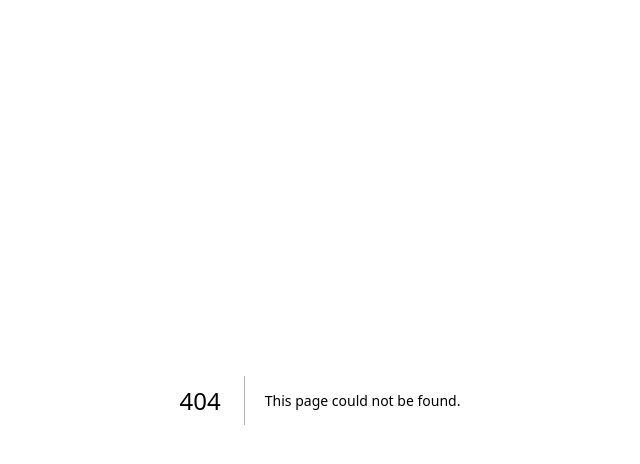
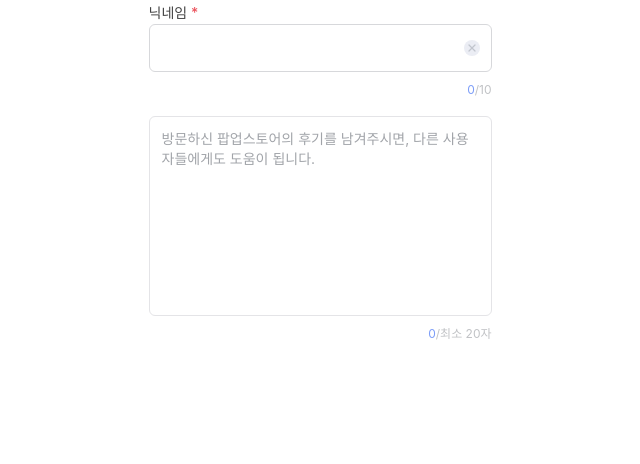
Before and after one commit to elfinana/poppy-fe, a Next.js app in the folder apps/web/: page /textField in a window 1280 px wide. Before the commit this address had no page. Shown: the top 464 px of the page, without its empty margins (320-960 px from the left). Built offline with nearby package versions, Linux system fonts and the light colour scheme.

Commit message:
feat : input & textField component modify

```diff
--- /dev/null
+++ b/apps/web/app/textField/page.tsx
@@ -0,0 +1,11 @@
+import { Input, Textarea } from '../../src/shared/index';
+
+type props = {};
+export default function page() {
+  return (
+    <div className="flex flex-col w-full gap-4">
+      <Input type="text" label="닉네임" />
+      <Textarea />
+    </div>
+  );
+}
--- /dev/null
+++ b/apps/web/src/shared/ui/icon.tsx
@@ -0,0 +1,24 @@
+import React from 'react';
+import { cn } from '@/src/shared/lib/utils';
+
+type Props = {
+  icon: string;
+  width?: number;
+  height?: number;
+  className?: string;
+};
+
+export const Icon = ({ className, icon, width = 16, height = 16 }: Props) => {
+  return (
+    <>
+      <span
+        className={cn('flex-shrink-0 block bg-center bg-no-repeat bg-cover', className)}
+        style={{
+          width: `${width}px`,
+          height: `${height}px`,
+          background: `url('/icons/${icon}.svg')`,
+        }}
+      />
+    </>
+  );
+};
--- a/apps/web/src/shared/ui/input.tsx
+++ b/apps/web/src/shared/ui/input.tsx
@@ -1,29 +1,64 @@
+'use client';
+
 import * as React from 'react';
+import { cn } from '@/src/shared/lib/utils';
+import { Icon } from './icon';
 
-import { cn } from '@/src/shared/lib/utils';
 type InputProps = React.ComponentProps<'input'> & {
   label?: string;
 };
+
 const Input = React.forwardRef<HTMLInputElement, InputProps>(({ className, type, label, ...props }, ref) => {
+  const inputRef = React.useRef<HTMLInputElement>(null);
+  const warningRef = React.useRef<HTMLDivElement>(null);
+  const [charCount, setCharCount] = React.useState(0);
+
+  const handleChange = (e: React.ChangeEvent<HTMLInputElement>) => {
+    const inputValue = e.target.value;
+
+    setCharCount(inputValue.length);
+
+    if (inputValue.length > 10) {
+      if (warningRef.current) {
+        warningRef.current.style.visibility = 'visible';
+      }
+    } else if (warningRef.current) {
+      warningRef.current.style.visibility = 'hidden';
+    }
+  };
+
   return (
-    <>
+    <div className="w-full">
       {label && (
         <span className="text-gray-800 text-b2">
           {label} <span className="text-warning">*</span>
         </span>
       )}
+      <div className="relative w-full ">
         <input
-        type={type}
+          type={type || 'text'}
+          ref={ref || inputRef}
+          onChange={handleChange}
           className={cn(
-          'flex h-9 w-full rounded-md border border-input bg-transparent px-3 py-1 text-base shadow-sm transition-colors file:border-0 file:bg-transparent file:text-sm file:font-medium file:text-foreground placeholder:text-muted-foreground focus-visible:outline-none focus-visible:ring-1 focus-visible:ring-ring disabled:cursor-not-allowed disabled:opacity-50 md:text-sm',
+            'flex h-[48px] w-full placeholder-gray-300 rounded-md    pl-[12px] pr-[34px] py-[14px] border border-gray-200 focus-visible:outline-none    focus-visible:border-blue-500  md:text-sm',
             className,
           )}
-        ref={ref}
           {...props}
         />
-    </>
+        <Icon className="absolute transform -translate-y-1/2 top-1/2 right-[12px]" icon="ic-delete" />
+      </div>
+      <div className="flex items-center justify-between mt-[8px]">
+        <div ref={warningRef} className="text-sm text-warning" style={{ visibility: 'hidden' }}>
+          10자 이내로 입력해 주세요.
+        </div>
+
+        <div className="text-gray-300 text-c2">
+          <span className={charCount <= 10 ? 'text-blue-500' : 'text-warning'}>{charCount}</span>/10
+        </div>
+      </div>
+    </div>
   );
 });
+
 Input.displayName = 'Input';
-
 export { Input };
--- a/apps/web/src/shared/ui/textArea.tsx
+++ b/apps/web/src/shared/ui/textArea.tsx
@@ -1,21 +1,52 @@
+'use client';
+
 import * as React from 'react';
-
 import { cn } from '@/src/shared/lib/utils';
 
 const Textarea = React.forwardRef<HTMLTextAreaElement, React.ComponentProps<'textarea'>>(
   ({ className, ...props }, ref) => {
+    const warningRef = React.useRef<HTMLDivElement>(null);
+    const [charCount, setCharCount] = React.useState(0);
+
+    const handleChange = (e: React.ChangeEvent<HTMLTextAreaElement>) => {
+      const inputValue = e.target.value;
+      setCharCount(inputValue.length);
+
+      if (inputValue.length > 20) {
+        if (warningRef.current) {
+          warningRef.current.style.visibility = 'visible';
+        }
+      } else if (warningRef.current) {
+        warningRef.current.style.visibility = 'hidden';
+      }
+    };
+
     return (
+      <div>
         <textarea
           className={cn(
-          'flex min-h-[60px] w-full rounded-md border border-input bg-transparent px-3 py-2 text-base shadow-sm placeholder:text-muted-foreground focus-visible:outline-none focus-visible:ring-1 focus-visible:ring-ring disabled:cursor-not-allowed disabled:opacity-50 md:text-sm',
+            'flex min-h-[60px] w-full h-[200px] rounded-md border resize-none px-[12px] py-[12px] placeholder:text-muted-foreground focus-visible:outline-none focus-visible:border-blue-500 md:text-sm',
             className,
           )}
           ref={ref}
+          placeholder="방문하신 팝업스토어의 후기를 남겨주시면, 다른 사용자들에게도 도움이 됩니다."
+          onChange={handleChange}
           {...props}
         />
+        <div className="flex items-center justify-between mt-[8px]">
+          <div ref={warningRef} className="text-sm text-warning" style={{ visibility: 'hidden' }}>
+            최소 20자 이상 입력해 주세요.
+          </div>
+
+          <div className="text-gray-300 text-c2">
+            <span className={charCount <= 20 ? 'text-blue-500' : 'text-warning'}>{charCount}</span>
+            /최소 20자
+          </div>
+        </div>
+      </div>
     );
   },
 );
+
 Textarea.displayName = 'Textarea';
-
 export { Textarea };
```
Also changed, not shown: apps/web/public/icons/ic-delete.svg (added). Lines whose indentation alone changed are shown as unchanged.
